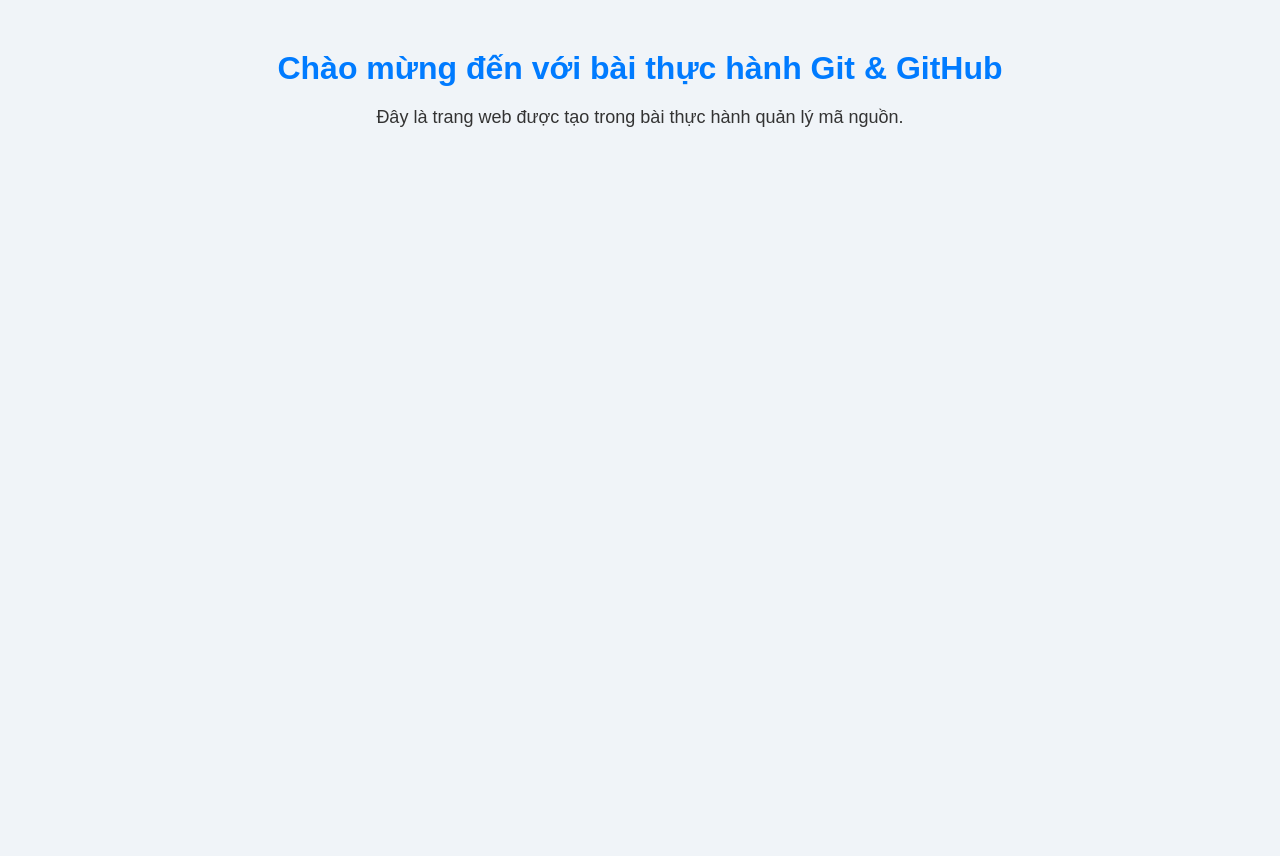
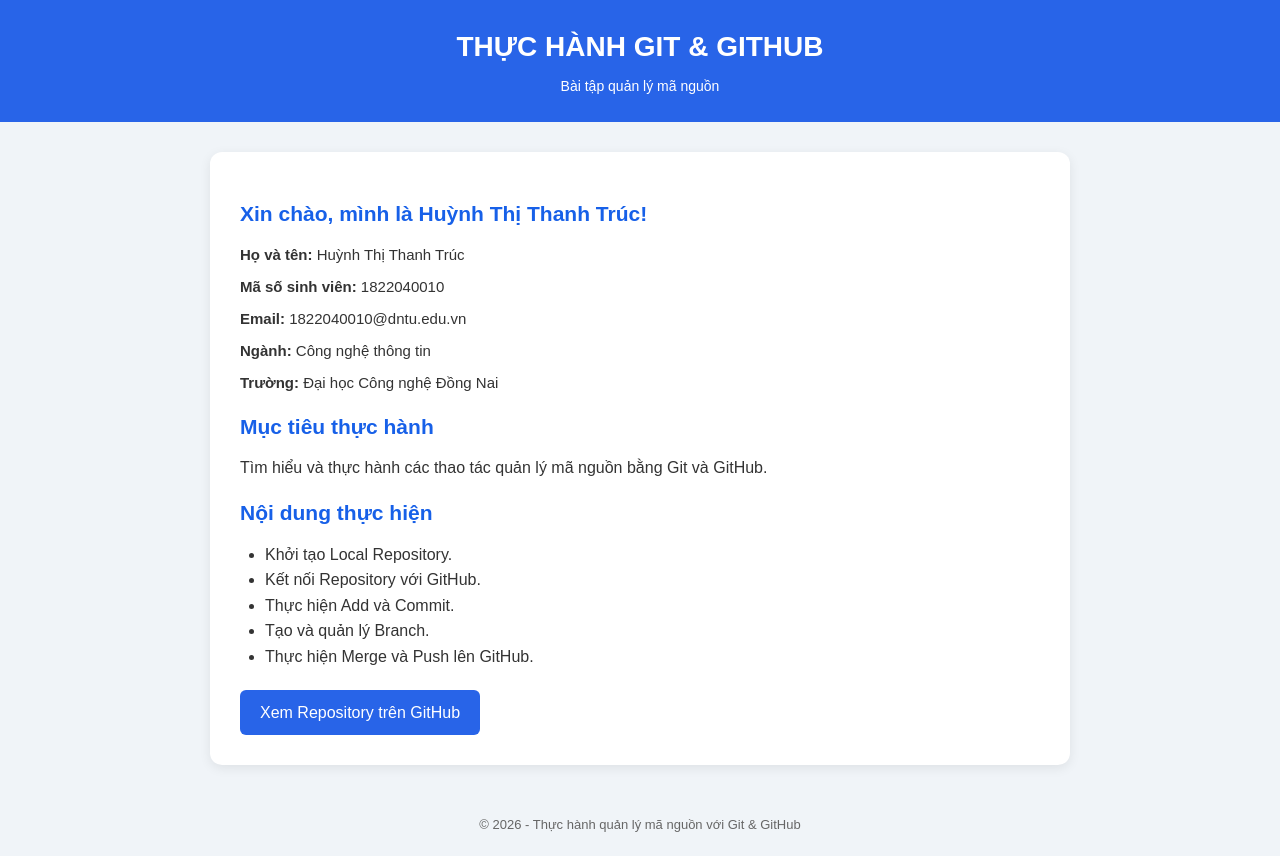
Before and after one commit to Truc0987/ThucHanhGIT_1822040010, a plain HTML site: page index.html in a window 1280 px wide. Before the commit the page ends 800 px from the top, so only its background shows below. Drawn offline with Linux system fonts and the light colour scheme.

Commit message:
Update student introduction interface

```diff
--- a/index.html
+++ b/index.html
@@ -1,16 +1,58 @@
+
 <!DOCTYPE html>
 <html lang="vi">
 <head>
     <meta charset="UTF-8">
     <meta name="viewport" content="width=device-width, initial-scale=1.0">
-    <title>Thực hành Git & GitHub</title>
+    <title>Thực Hành Git & GitHub</title>
     <link rel="stylesheet" href="style.css">
 </head>
 <body>
 
-    <h1>Chào mừng đến với bài thực hành Git & GitHub</h1>
+    <header class="header">
+        <h1>THỰC HÀNH GIT & GITHUB</h1>
+        <p>Bài tập quản lý mã nguồn</p>
+    </header>
 
-    <p>Đây là trang web được tạo trong bài thực hành quản lý mã nguồn.</p>
+    <main class="container">
+        <section class="student-card">
+            <h2>Xin chào, mình là Huỳnh Thị Thanh Trúc!</h2>
+
+            <div class="student-info">
+                <p><strong>Họ và tên:</strong> Huỳnh Thị Thanh Trúc</p>
+                <p><strong>Mã số sinh viên:</strong> 1822040010</p>
+                <p><strong>Email:</strong> 1822040010@dntu.edu.vn</p>
+                <p><strong>Ngành:</strong> Công nghệ thông tin</p>
+                <p><strong>Trường:</strong> Đại học Công nghệ Đồng Nai</p>
+            </div>
+
+            <h2>Mục tiêu thực hành</h2>
+            <p>
+                Tìm hiểu và thực hành các thao tác quản lý mã nguồn
+                bằng Git và GitHub.
+            </p>
+
+            <h2>Nội dung thực hiện</h2>
+            <ul>
+                <li>Khởi tạo Local Repository.</li>
+                <li>Kết nối Repository với GitHub.</li>
+                <li>Thực hiện Add và Commit.</li>
+                <li>Tạo và quản lý Branch.</li>
+                <li>Thực hiện Merge và Push lên GitHub.</li>
+            </ul>
+
+            <div class="github-link">
+                <a href="https://github.com/Truc0987/ThucHanhGIT_1822040010"
+                   target="_blank">
+                    Xem Repository trên GitHub
+                </a>
+            </div>
+        </section>
+    </main>
+
+    <footer>
+        <p>© 2026 - Thực hành quản lý mã nguồn với Git & GitHub</p>
+    </footer>
 
 </body>
 </html>
--- a/style.css
+++ b/style.css
@@ -1,3 +1,4 @@
+
 * {
     margin: 0;
     padding: 0;
@@ -7,16 +8,86 @@
 body {
     font-family: Arial, sans-serif;
     background-color: #f0f4f8;
-    text-align: center;
-    padding: 50px;
+    color: #333;
+    line-height: 1.6;
 }
 
-h1 {
-    color: #007bff;
+/* Thanh tiêu đề */
+.header {
+    background-color: #2864e8;
+    color: white;
+    text-align: center;
+    padding: 25px 15px;
+}
+
+.header h1 {
+    font-size: 28px;
+    margin-bottom: 5px;
+}
+
+.header p {
+    font-size: 14px;
+}
+
+/* Nội dung chính */
+.container {
+    max-width: 900px;
+    margin: 30px auto;
+    padding: 0 20px;
+}
+
+/* Khung thông tin sinh viên */
+.student-card {
+    background-color: white;
+    padding: 30px;
+    border-radius: 12px;
+    box-shadow: 0 3px 12px rgba(0, 0, 0, 0.08);
+}
+
+.student-card h2 {
+    color: #1760e8;
+    font-size: 21px;
+    margin-bottom: 12px;
+    margin-top: 15px;
+}
+
+.student-info p {
+    margin-bottom: 8px;
+    font-size: 15px;
+}
+
+.student-card > p {
+    margin-bottom: 15px;
+}
+
+.student-card ul {
+    padding-left: 25px;
     margin-bottom: 20px;
 }
 
-p {
-    color: #333;
-    font-size: 18px;
+/* Liên kết GitHub */
+.github-link {
+    margin-top: 20px;
 }
+
+.github-link a {
+    display: inline-block;
+    background-color: #2864e8;
+    color: white;
+    text-decoration: none;
+    padding: 10px 20px;
+    border-radius: 6px;
+    transition: 0.3s;
+}
+
+.github-link a:hover {
+    background-color: #1749b5;
+}
+
+/* Chân trang */
+footer {
+    text-align: center;
+    padding: 20px;
+    color: #666;
+    font-size: 13px;
+}
```
